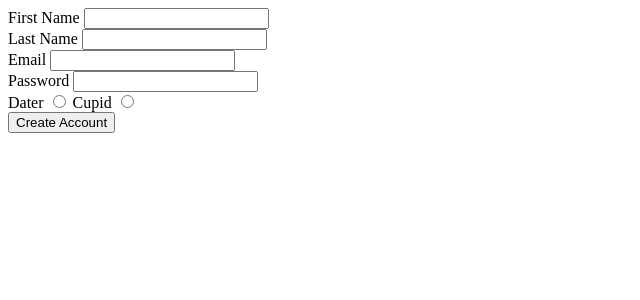
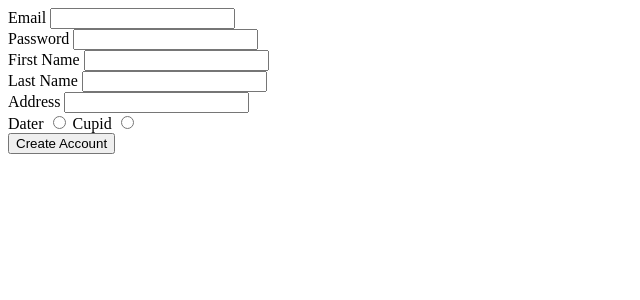
Before and after one commit to quality-liquid/cupid_code, a Django app: template Dev/_server/registration/templates/registration/sign_up.html in a window 1280 px wide. Shown: the top 300 px of the page, without its empty margins (0-640 px from the left). Run offline with Django 5.2, Linux system fonts and the light colour scheme; the template is opened without the code that fills it, so the values that code supplies are empty.

Commit message:
Added address

```diff
--- a/Dev/_server/registration/templates/registration/sign_up.html
+++ b/Dev/_server/registration/templates/registration/sign_up.html
@@ -4,6 +4,18 @@
 <form action="/registration/sign_up/" method="post" class="">
   {% csrf_token %}
   <div class="">
+    <div class="">
+      <label class="">
+        Email
+        <input type="email" name="email">
+      </label>
+    </div>
+    <div class="">
+      <label class="">
+        Password
+        <input type="password" name="password">
+      </label>
+    </div>
     <label class="">
       First Name
       <input type="text" name="first_name">
@@ -17,14 +29,8 @@
   </div>
   <div class="">
     <label class="">
-      Email
-      <input type="email" name="email">
-    </label>
-  </div>
-  <div class="">
-    <label class="">
-      Password
-      <input type="password" name="password">
+      Address
+      <input type="text" name="address">
     </label>
   </div>
   <div class="">
```
